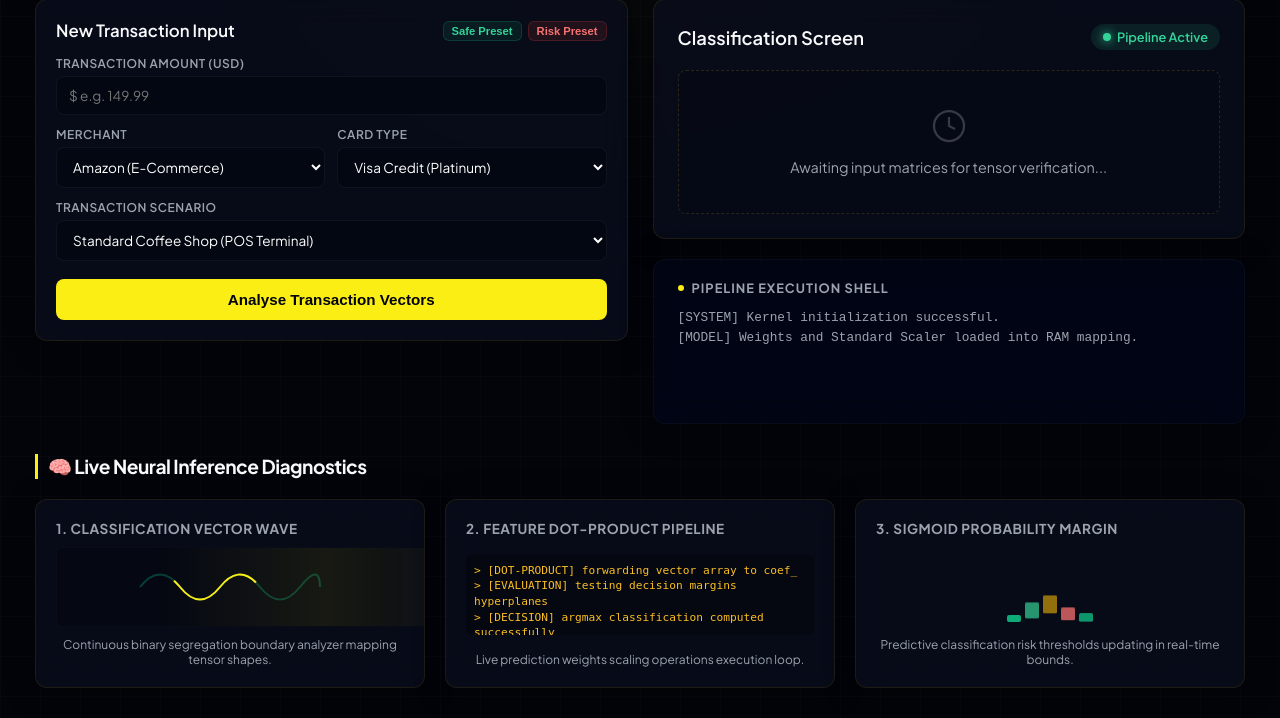
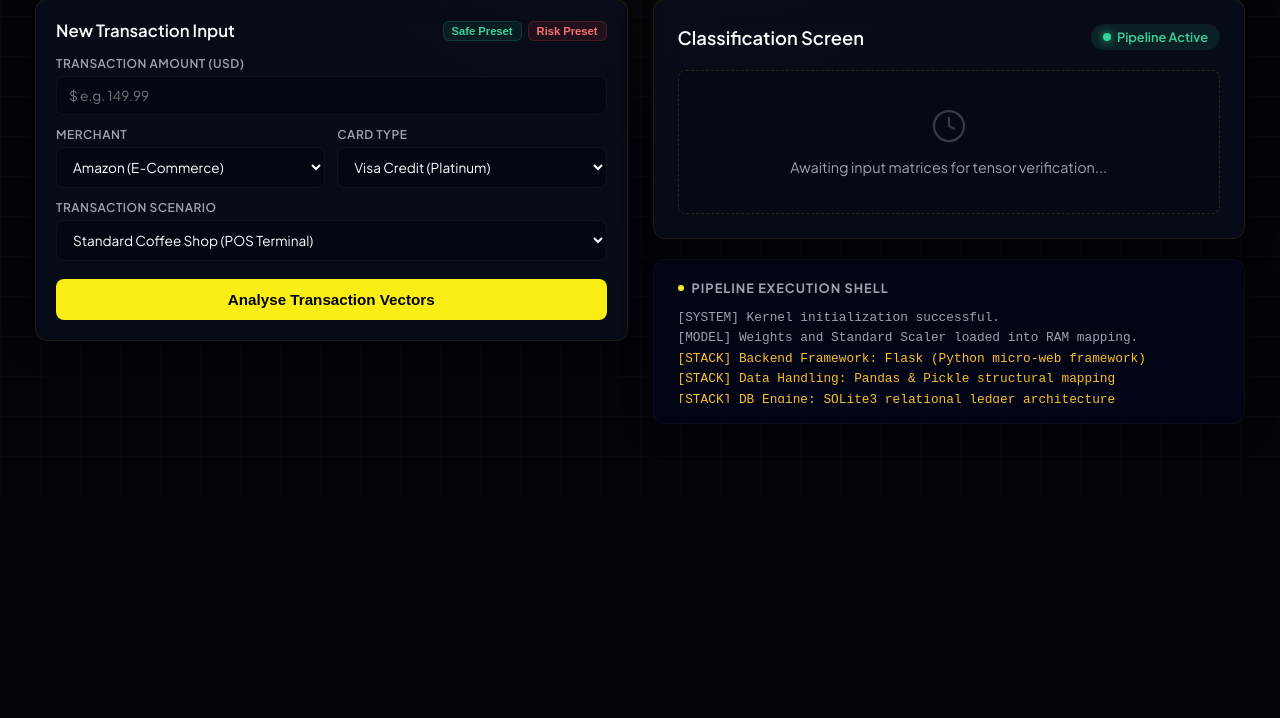
Before and after one commit to shivam808458/shellguard-fraud-system, a Flask app: page / in a window 1280 px wide. Shown: the part 304-1022 px from the top of the page. After the commit the page ends 728 px from the top, so only its background shows below. Run offline with Flask 3, Linux system fonts and the light colour scheme; parts of the project's set-up code (start-up, migrations or seed data) failed here and were passed over.

Commit message:
Update index.html

```diff
--- a/templates/index.html
+++ b/templates/index.html
@@ -139,80 +139,19 @@
                     <div id="terminalConsole" style="font-family: 'Courier New', Courier, monospace; font-size: 0.8rem; color: #a3e635; line-height: 1.6; height: 95px; overflow-y: auto; text-align: left;">
                         <p style="color: var(--text-muted);">[SYSTEM] Kernel initialization successful.</p>
                         <p style="color: var(--text-muted);">[MODEL] Weights and Standard Scaler loaded into RAM mapping.</p>
+                        <p style="color: #fbbf24;">[STACK] Backend Framework: Flask (Python micro-web framework)</p>
+                        <p style="color: #fbbf24;">[STACK] Data Handling: Pandas & Pickle structural mapping</p>
+                        <p style="color: #fbbf24;">[STACK] DB Engine: SQLite3 relational ledger architecture</p>
+                        <p style="color: #fbbf24;">[STACK] ML Pipeline: Scikit-Learn Logistic Regression & Standard Scaler</p>
+                        <p style="color: #fbbf24;">[STACK] Frontend System: HTML5 Jinja2 Blocks, CSS3 Responsive Grid, Chart.js</p>
                     </div>
                 </div>
             </div>
         </div>
     </div>
-
-    <div style="margin-top: 30px; display: flex; flex-direction: column; gap: 20px;">
-        <h3 style="font-size: 1.2rem; font-weight: 700; text-align: left; letter-spacing: -0.5px; border-left: 3px solid var(--accent); padding-left: 10px;">🧠 Live Neural Inference Diagnostics</h3>
-
-        <div style="display: grid; grid-template-columns: repeat(auto-fit, minmax(280px, 1fr)); gap: 20px; width: 100%;">
-
-            <div class="card" style="padding: 20px; min-height: 180px; display: flex; flex-direction: column; justify-content: space-between; overflow: hidden; position: relative;">
-                <h4 style="font-size: 0.85rem; color: var(--text-muted); text-transform: uppercase; letter-spacing: 0.5px; text-align: left;">1. Classification Vector Wave</h4>
-                <div style="width: 100%; height: 80px; display: flex; align-items: center; justify-content: center; position: relative; background: rgba(4,7,17,0.4); border-radius: 6px; border: 1px solid rgba(255,255,255,0.02);">
-                    <div style="position: absolute; left: 0; top: 0; width: 100%; height: 100%; background: linear-gradient(90deg, transparent, rgba(250,238,21,0.08), transparent); animation: pulseScan 2.5s infinite linear;"></div>
-                    <svg width="180" height="60" viewBox="0 0 180 60" style="overflow: visible;">
-                        <path d="M0,30 Q20,5 40,30 T80,30 T120,30 T160,30 T180,30" fill="none" stroke="rgba(16,185,129,0.3)" stroke-width="2"></path>
-                        <path d="M0,30 Q20,5 40,30 T80,30 T120,30 T160,30 T180,30" fill="none" stroke="var(--accent)" stroke-width="2" stroke-dasharray="100" stroke-dashoffset="100" style="animation: drawWave 3s infinite linear;"></path>
-                    </svg>
-                </div>
-                <p style="font-size: 0.75rem; color: var(--text-muted); text-align: center;">Continuous binary segregation boundary analyzer mapping tensor shapes.</p>
-            </div>
-
-            <div class="card" style="padding: 20px; min-height: 180px; display: flex; flex-direction: column; justify-content: space-between;">
-                <h4 style="font-size: 0.85rem; color: var(--text-muted); text-transform: uppercase; letter-spacing: 0.5px; text-align: left;">2. Feature Dot-Product Pipeline</h4>
-                <div id="mlMatrixStream" style="font-family: monospace; font-size: 0.7rem; color: #fbbf24; height: 80px; overflow: hidden; background: rgba(0,0,0,0.3); border-radius: 6px; padding: 8px; text-align: left; line-height: 1.4;">
-                    <p>> [MATMUL] scaler.transform([[amt, v1, v2, v3]])</p>
-                    <p>> [DOT-PRODUCT] forwarding vector array to coef_</p>
-                </div>
-                <p style="font-size: 0.75rem; color: var(--text-muted); text-align: center;">Live prediction weights scaling operations execution loop.</p>
-            </div>
-
-            <div class="card" style="padding: 20px; min-height: 180px; display: flex; flex-direction: column; justify-content: space-between;">
-                <h4 style="font-size: 0.85rem; color: var(--text-muted); text-transform: uppercase; letter-spacing: 0.5px; text-align: left;">3. Sigmoid Probability Margin</h4>
-                <div style="width: 100%; height: 70px; display: flex; align-items: flex-end; justify-content: center; gap: 4px; margin: 15px 0;">
-                    <div style="width: 14px; height: 10%; background: #10b981; border-radius: 2px; animation: inferencePulse 1.4s ease-in-out infinite alternate;"></div>
-                    <div style="width: 14px; height: 35%; background: #34d399; border-radius: 2px; animation: inferencePulse 0.9s ease-in-out infinite alternate-reverse;"></div>
-                    <div style="width: 14px; height: 50%; background: #eab308; border-radius: 2px; animation: inferencePulse 1.6s ease-in-out infinite alternate;"></div>
-                    <div style="width: 14px; height: 25%; background: #f87171; border-radius: 2px; animation: inferencePulse 0.7s ease-in-out infinite alternate-reverse;"></div>
-                    <div style="width: 14px; height: 15%; background: #10b981; border-radius: 2px; animation: inferencePulse 1.2s ease-in-out infinite alternate;"></div>
-                </div>
-                <p style="font-size: 0.75rem; color: var(--text-muted); text-align: center;">Predictive classification risk thresholds updating in real-time bounds.</p>
-            </div>
-
-        </div>
-    </div>
-
-    <style>
-        @keyframes pulseScan { 0% { transform: translateX(-100%); } 100% { transform: translateX(100%); } }
-        @keyframes drawWave { 0% { stroke-dashoffset: 200; } 100% { stroke-dashoffset: 0; } }
-        @keyframes inferencePulse { 0% { transform: scaleY(0.5); opacity: 0.6; } 100% { transform: scaleY(1.1); opacity: 1; } }
-    </style>
 </div>
 
 <script>
-// Dynamic code injection loop for Animation 2 (Feature Weight Tensor Log)
-setInterval(() => {
-    const stream = document.getElementById('mlMatrixStream');
-    if(stream) {
-        const mlMathLogs = [
-            `> [SCALER] computed Z-score mean normalization`,
-            `> [SIGMOID] probability limit: P(y=1|x) = ${(Math.random()).toFixed(4)}`,
-            `> [INFERENCE] model.predict_proba matrix mapped`,
-            `> [EVALUATION] testing decision margins hyperplanes`,
-            `> [DECISION] argmax classification computed successfully`
-        ];
-        const randomMathLog = mlMathLogs[Math.floor(Math.random() * mlMathLogs.length)];
-        stream.innerHTML += `<p>${randomMathLog}</p>`;
-        if(stream.children.length > 5) {
-            stream.removeChild(stream.children[0]);
-        }
-    }
-}, 1600);
-
 function loadPreset(amt, val1, val2, val3) {
     document.getElementById('amount').value = amt;
     document.getElementById('v1').value = val1;
```
